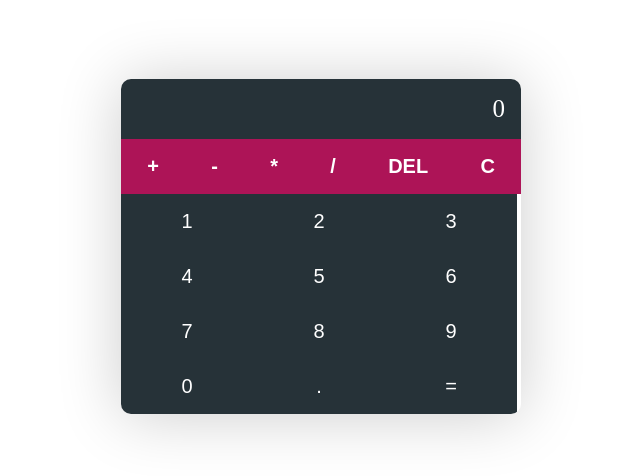
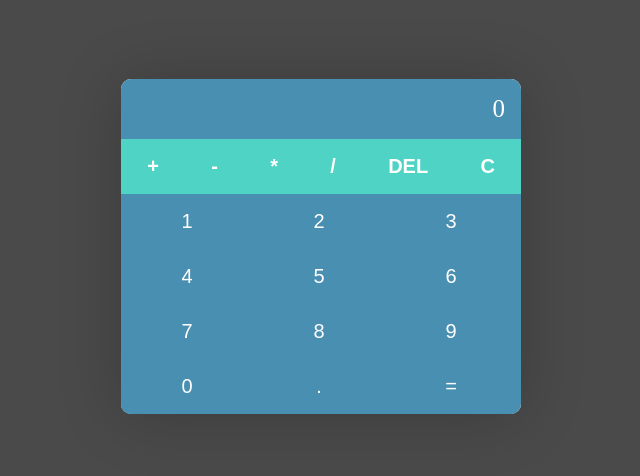
Before and after one commit to EgeKrts/React-Calculator, a React (Create React App) app: page / in a window 1280 px wide. Shown: the part 154-630 px from the top of the page, without its empty margins (319-959 px from the left). Built offline with nearby package versions, Linux system fonts and the light colour scheme.

Commit message:
Css file is updated

```diff
--- a/src/index.css
+++ b/src/index.css
@@ -1,8 +1,8 @@
 :root {
-  --primary: #ad1457;
+  --primary: #4fd3c4;
   --secondary: #673ab7;
-  --dark: #263238;
-  --light: #fff;
+  --dark: #488fb1;
+  --light: rgb(75, 74, 74);
 }
 
 * {
@@ -36,14 +36,14 @@ body {
   padding: 16px;
   text-align: right;
   background-color: var(--dark);
-  color: var(--light);
+  color: #fff;
   font-size: 25px;
   font-weight: 300;
 }
 
 .display span {
   font-size: 15px;
-  color: #607d8b;
+  color: #ffffff;
 }
 
 button {
@@ -61,6 +61,7 @@ button:hover {
 
 .operators {
   display: flex;
+  background-color: #4fd3c4;
 }
 
 .operators button {
@@ -72,6 +73,7 @@ button:hover {
 .numbers {
   display: flex;
   flex-wrap: wrap;
+  background-color: var(--dark);
 }
 
 .numbers button {
```
